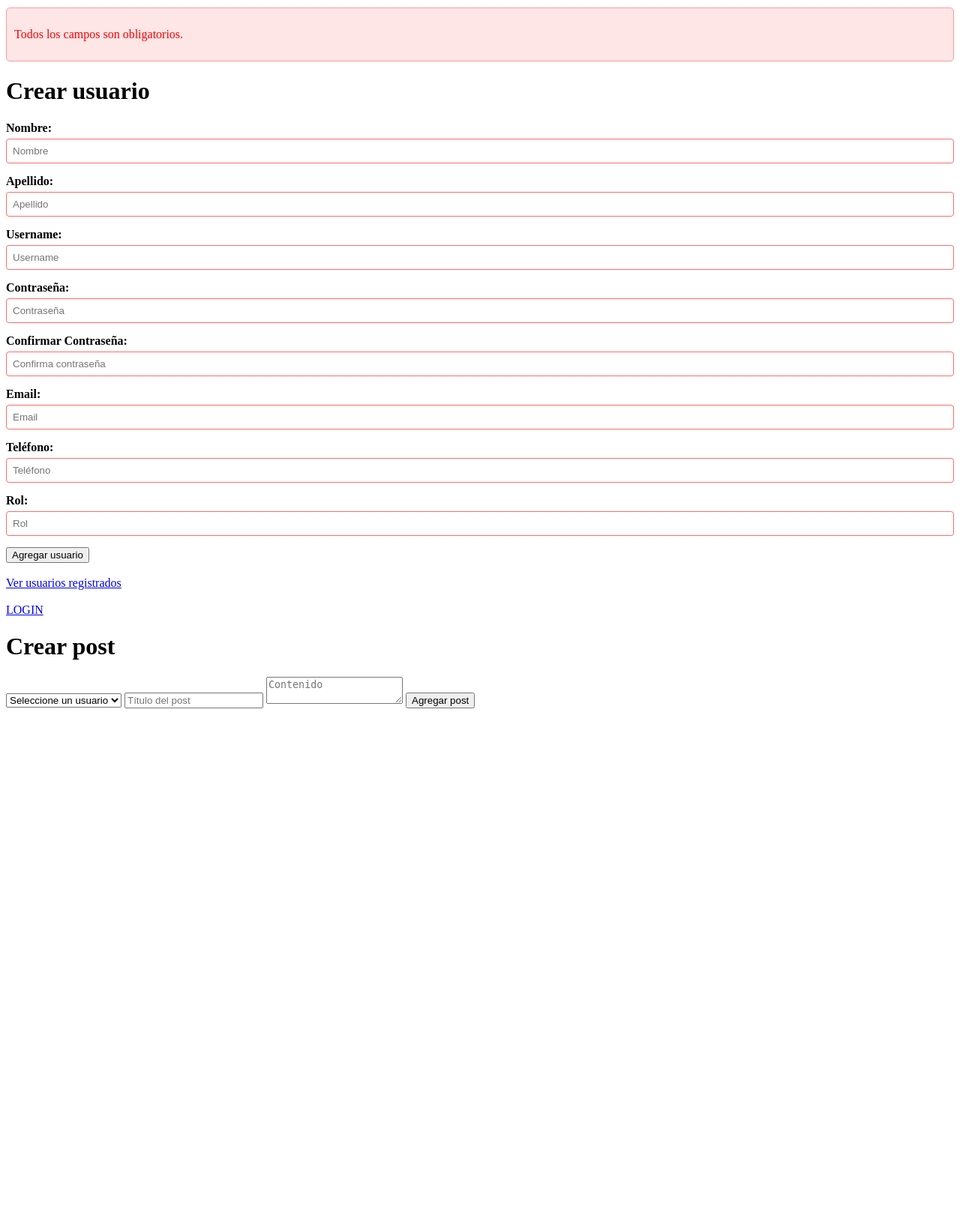
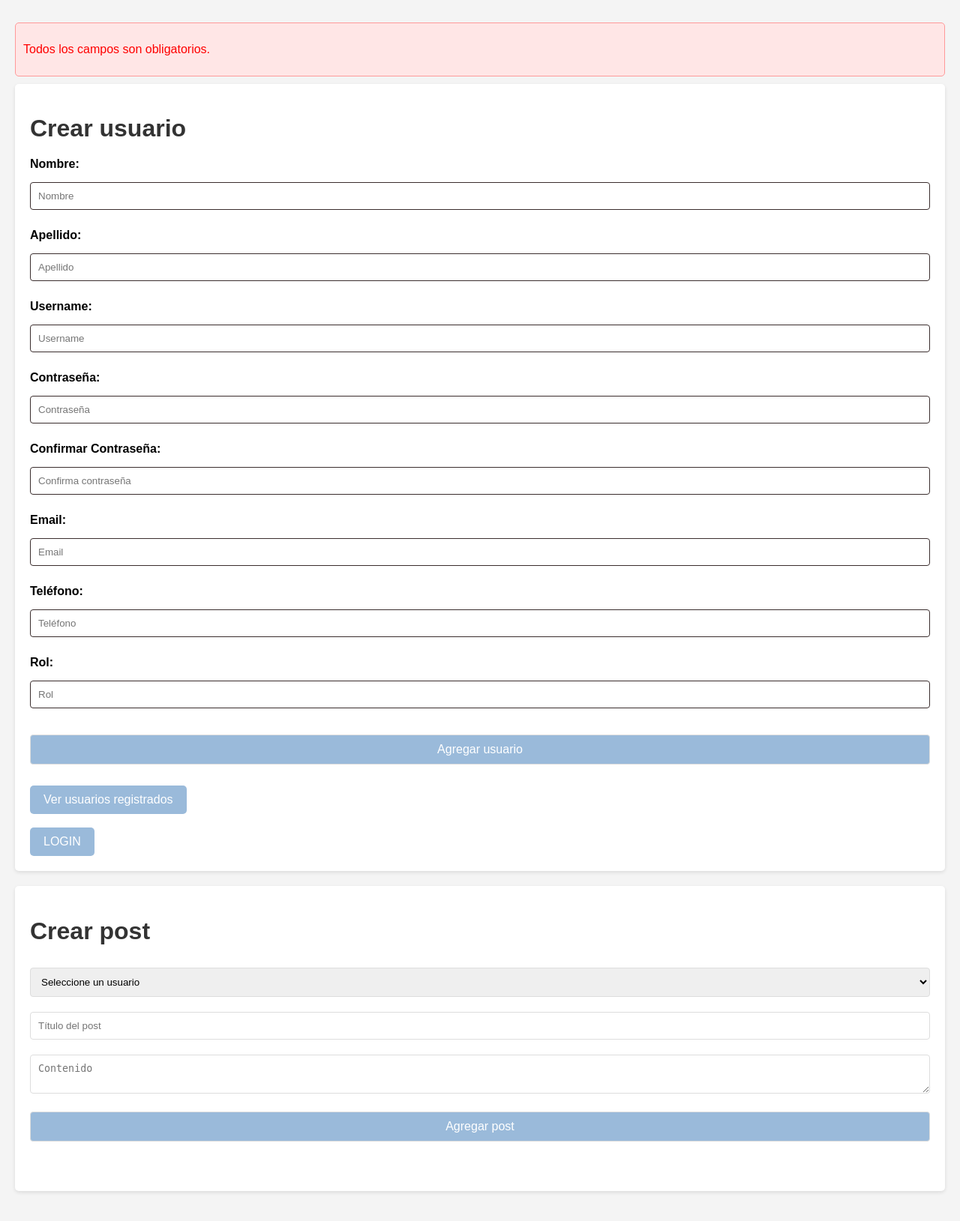
Before and after one commit to DanielMoya9/CRUD-PHP-MYSQL, a PHP site: page /index.php?error=campos_vacios in a window 1280 px wide. Shown: the whole page at 75% size. Before the commit the page ends 945 px from the top, so only its background shows below. Run offline with PHP 8.4, Linux system fonts and the light colour scheme; data that the repository does not hold is empty.

Commit message:
login y error

```diff
--- a/index.php
+++ b/index.php
@@ -1,4 +1,6 @@
-<?php //INICIO DE LA PAGINA ?>
+<?php //INICIO DE LA PAGINA
+//
+ ?>
 <?php
 error_reporting(E_ALL);
 ini_set('display_errors', 1);
@@ -52,20 +54,44 @@ $query = mysqli_query($con, $sql);
         }
 
         .form-group input {
-            width: 100%;
+            width: 40%;
             padding: 8px;
             border: 1px solid #ddd;
             border-radius: 4px;
-            box-sizing: border-box;
+            box-sizing: 5px;
         }
 
         .form-group input:invalid {
-            border-color: #ff6b6b;
+            border-color: #3a2d2dff;
         }
 
         .form-group input:valid {
             border-color: #51cf66;
         }
+        .form-group input[type="submit"] {
+            background-color: #00ff0dff;
+            color: white;
+            border: none;
+            cursor: pointer;
+        }
+
+        .btn-link {
+            display: inline-block;
+            background-color: #9abadaff; /* Azul */
+            color: white;
+            padding: 10px 18px;
+            text-decoration: none;
+            border-radius: 5px;
+            font-size: 16px;
+            transition: background-color 0.3s ease;
+
+        }
+
+        .btn-link:hover {
+            background-color: #495969ff;
+        }
+
+
     </style>
 </head>
 
@@ -157,13 +183,15 @@ $query = mysqli_query($con, $sql);
                     title="Solo letras, 2-20 caracteres" required>
             </div>
 
-            <input type="submit" value="Agregar usuario">
+            <input type="submit" class="btn-link" value="Agregar usuario">
 
             <br>
             <br>
-            <a href="usuarios.php">Ver usuarios registrados</a>
+            <a href="usuarios.php" class="btn-link">Ver usuarios registrados</a>
+
+
             <BR></BR>
-            <a href="inicio_sesion.php">LOGIN</a>
+            <a href="inicio_sesion.php" class="btn-link">LOGIN</a>
         </form>
     </div>
 
@@ -182,7 +210,7 @@ $query = mysqli_query($con, $sql);
             </select>
             <input type="text" name="titulo" placeholder="Título del post" required>
             <textarea name="contenido" placeholder="Contenido" required></textarea>
-            <input type="submit" value="Agregar post">
+            <input type="submit" class="btn-link" value="Agregar post">
             <br>
             <br>
             <br>
@@ -229,6 +257,41 @@ $query = mysqli_query($con, $sql);
             return true;
         }
     </script>
+
+        <Style>
+
+        body {
+            font-family: Arial, sans-serif;
+            margin: 0;
+            padding: 20px;
+            background-color: #f4f4f4;
+        }
+        h1 {
+            color: #333;
+            margin-bottom: 20px;
+        }
+        form {
+            background-color: #fff;
+            padding: 20px;
+            border-radius: 5px;
+            box-shadow: 0 2px 5px rgba(0, 0, 0, 0.1);
+            margin-bottom: 20px;
+
+        }
+        form input[type="text"],
+        form input[type="password"],
+        form input[type="email"],
+        form input[type="submit"],
+        form select,
+        form textarea {
+            width: 100%;
+            padding: 10px;
+            margin: 10px 0;
+            border: 1px solid #ddd;
+            border-radius: 4px;
+            box-sizing: border-box;
+        }
+        </Style>
 </body>
 
 </html>
```
Also changed, not shown: actualizar_password.php (added, +34 -0 lines), inicio_sesion.php (+8 -13 lines), insert_user.php (+24 -2 lines), login.php (added, +29 -0 lines), usuarios.php (+14 -2 lines).
